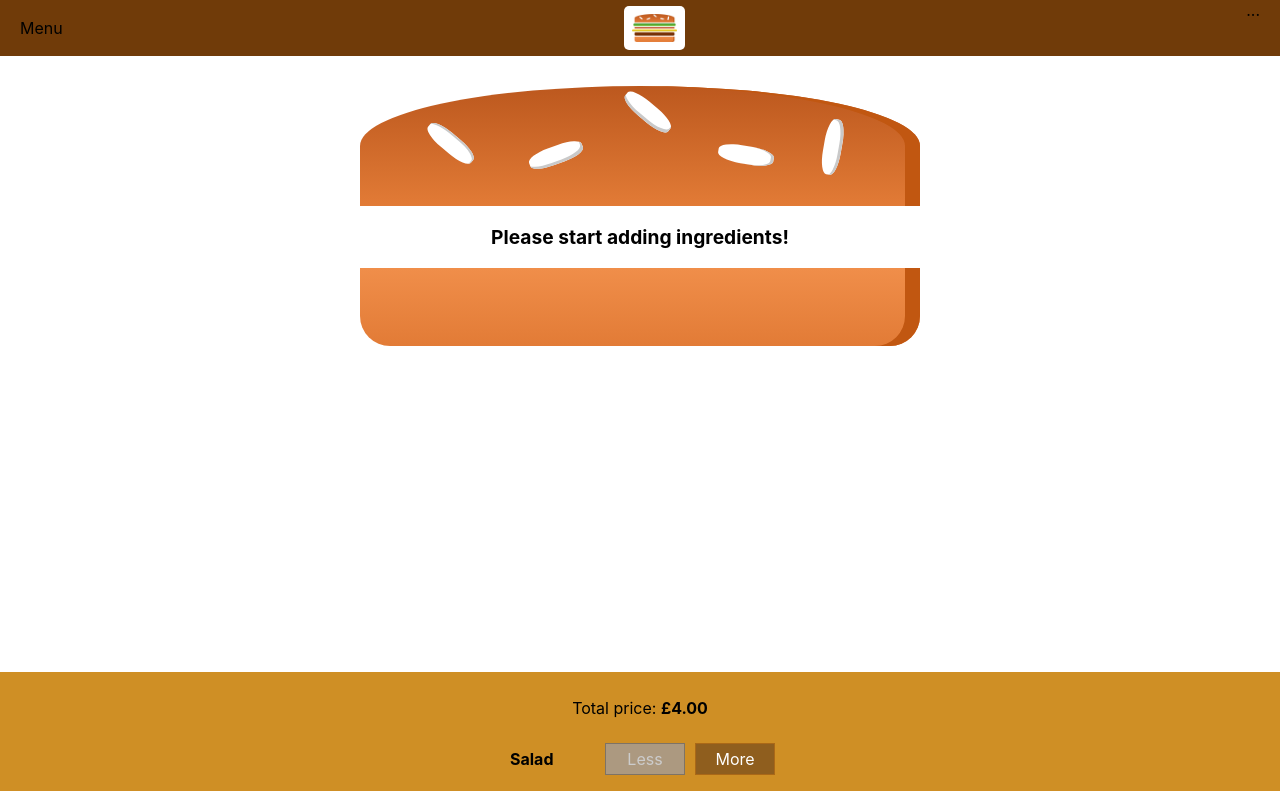
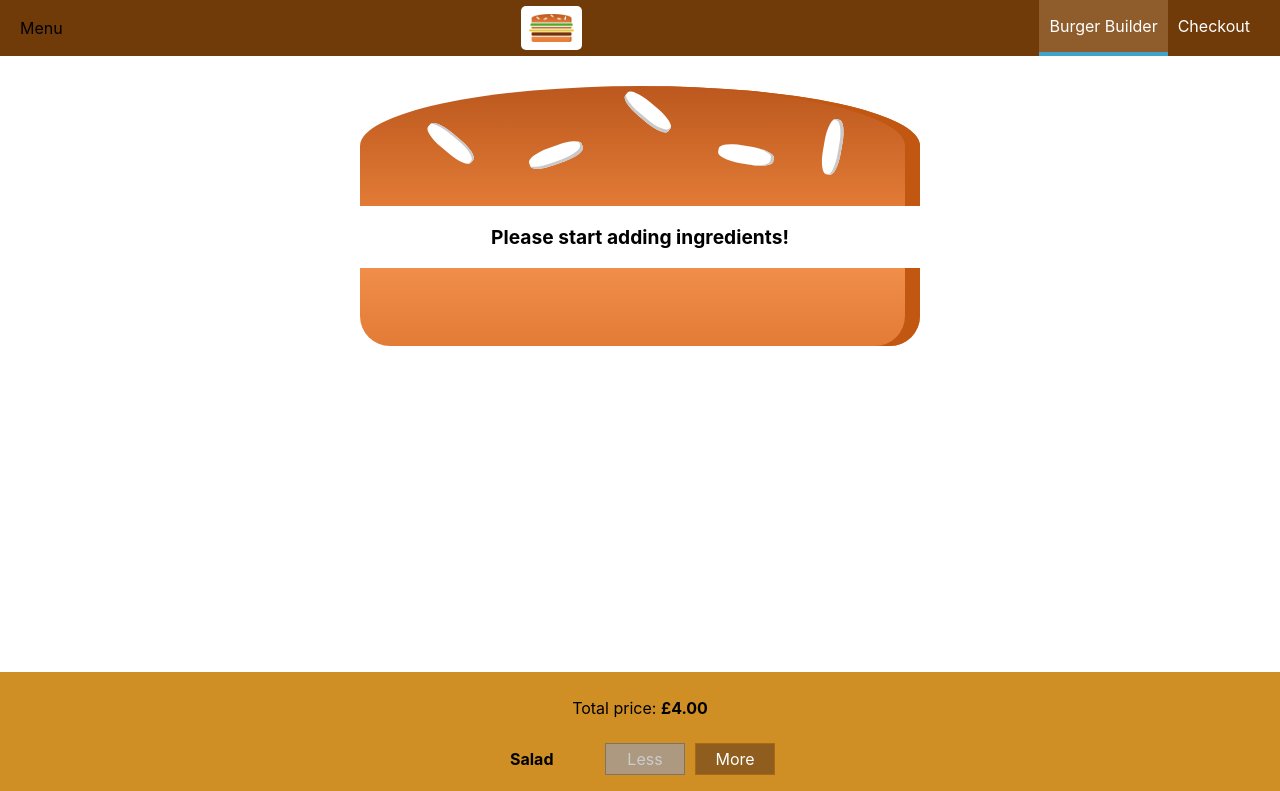
Before and after one commit to yusufcodes/react-burgerbuilder, a React (Create React App) app: page / in a window 1280 px wide. Shown: the top 791 px of the page. Built offline with nearby package versions, Linux system fonts and the light colour scheme.

Commit message:
Created reuseable navigation items with nav bar

```diff
--- /dev/null
+++ b/src/components/Navigation/NavigationItems/NavigationItem/NavigationItem.js
@@ -0,0 +1,13 @@
+import React from 'react';
+import classes from './NavigationItem.module.css';
+
+const navigationItem = (props) => (
+    <li className={classes.NavigationItem}>
+        <a href={props.link}
+        className={props.active ? classes.active : null}
+        >
+        {props.children}</a>
+    </li>
+);
+
+export default navigationItem;
--- /dev/null
+++ b/src/components/Navigation/NavigationItems/NavigationItem/NavigationItem.module.css
@@ -0,0 +1,25 @@
+.NavigationItem {
+    margin: 0;
+    box-sizing: border-box;
+    display: flex;
+    height: 100%;
+    align-items: center;
+}
+
+.NavigationItem a {
+    color: white;
+    text-decoration: none;
+    height: 100%;
+    padding: 16px 10px;
+    border-bottom: 4px solid transparent;
+    box-sizing: border-box;
+    display: block;
+}
+
+.NavigationItem a:hover,
+.NavigationItem a:active,
+.NavigationItem a.active {
+    background-color: #8F5C2C;
+    border-bottom: 4px solid #40A4C8;
+    color: white;
+}
--- /dev/null
+++ b/src/components/Navigation/NavigationItems/NavigationItems.js
@@ -0,0 +1,12 @@
+import React from 'react';
+import NavigationItem from './NavigationItem/NavigationItem';
+import classes from './NavigationItems.module.css';
+
+const navigationItems = () => (
+    <ul className={classes.NavigationItems}>
+        <NavigationItem link="/" active>Burger Builder</NavigationItem>
+        <NavigationItem link="/">Checkout</NavigationItem>
+    </ul>
+);
+
+export default navigationItems;
--- /dev/null
+++ b/src/components/Navigation/NavigationItems/NavigationItems.module.css
@@ -0,0 +1,8 @@
+.NavigationItems {
+    margin: 0;
+    padding: 0;
+    list-style: none;
+    display: flex;
+    align-items: center;
+    height: 100%;
+}
--- a/src/components/Navigation/Toolbar/Toolbar.js
+++ b/src/components/Navigation/Toolbar/Toolbar.js
@@ -1,13 +1,15 @@
 import React from 'react';
 import Logo from '../../../components/Logo/Logo';
+import NavigationItems from '../NavigationItems/NavigationItems';
 import classes from './Toolbar.module.css';
+
 
 const toolbar = (props) => (
     <header className={classes.Toolbar}>
         <div>Menu</div>
         <Logo />
         <nav>
-            ...
+            <NavigationItems />
         </nav>
     </header>
 );
```
